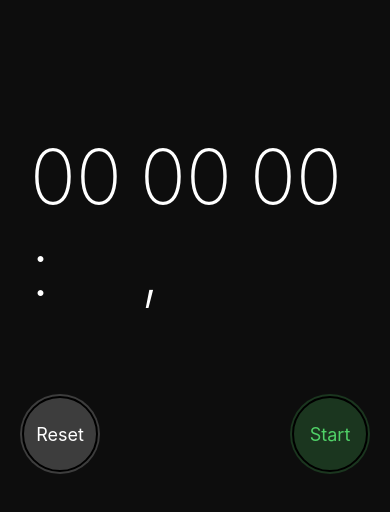
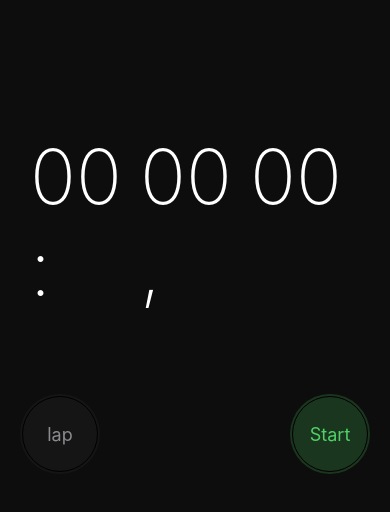
Before and after one commit to ntpbright/react-native-stopwatch, a React Native app: screen / in a window 390 px wide. Shown: the top 512 px of the page. Built offline with nearby package versions, Linux system fonts and the light colour scheme.

Commit message:
change color and disable lap button at start

```diff
--- a/App.js
+++ b/App.js
@@ -83,6 +83,9 @@ export default class App extends Component {
       laps: [ ],
     }
   }
+  componentWillUnmount() {
+    clearInerval(this.timer)
+  }
 
   start = () => {
     const now = new Date().getTime()
@@ -146,9 +149,10 @@ export default class App extends Component {
         {laps.length == 0 && (
           <ButtonsRow>
             <RoundButton
-              title='Reset'
-              color='#FFFFFF'
-              backgroundColor='#3D3D3D'
+              title='lap'
+              color='#8B8B90'
+              backgroundColor='#151515'
+              disabled
             />
             <RoundButton
             title='Start'
@@ -224,7 +228,7 @@ const styles = StyleSheet.create({
     width: 76,
     height: 76,
     borderRadius: 38,
-    borderWidth: 2,
+    borderWidth: 1,
     justifyContent: 'center',
     alignItems: 'center',
   },
```
